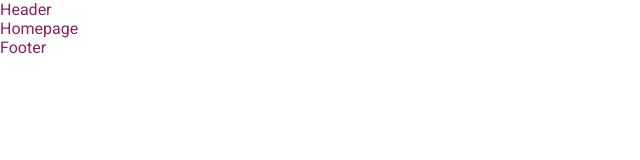
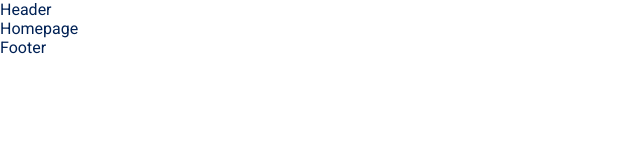
Before and after one commit to Vanevo00/MERNShop, a Next.js app in the folder client/: page / in a window 1280 px wide. Shown: the top 160 px of the page, without its empty margins (0-640 px from the left). Built offline with nearby package versions, Linux system fonts and the light colour scheme.

Commit message:
feat: add main colors to the theme

```diff
--- a/client/components/GlobalStyle.tsx
+++ b/client/components/GlobalStyle.tsx
@@ -20,7 +20,7 @@ const GlobalStyle = createGlobalStyle<ThemeProps<any>>`
   body {
     margin: 0;
     padding: 0;
-    color: ${props => props.theme.colors.mainText};
+    color: ${props => props.theme.colors.mainFontColor};
     overflow-x: hidden;
   }
 
--- a/client/components/ThemeProvider.ts
+++ b/client/components/ThemeProvider.ts
@@ -1,5 +1,7 @@
 export default {
   colors: {
-    mainText: '#8d2254'
+    main: '#002155',
+    mainFontColor: '#002155',
+    mainLightFontColor: '#fff'
   }
 }
```
